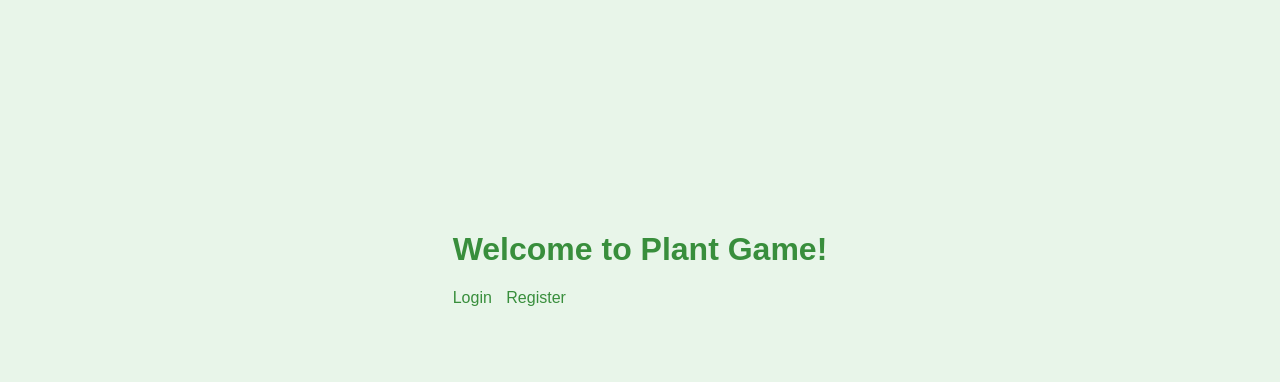
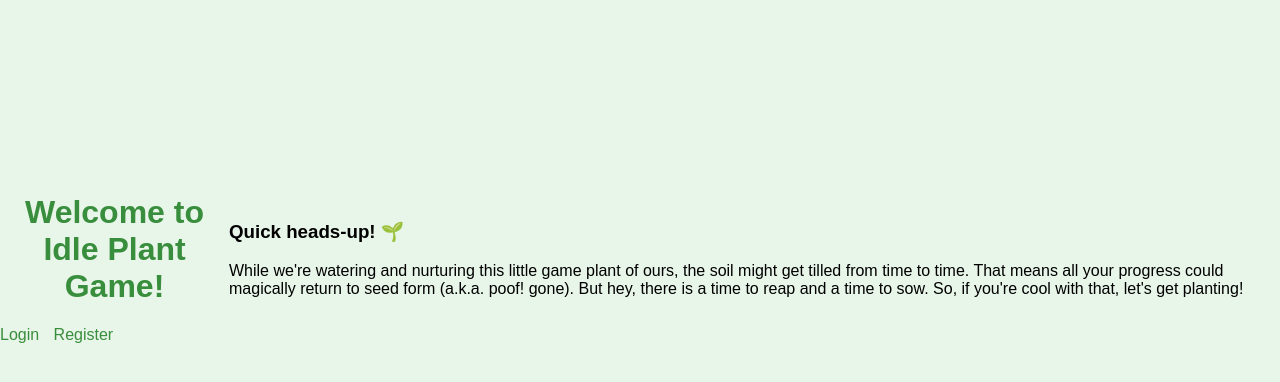
Before and after one commit to ABHase/PlantGame, a Flask app: page / in a window 1280 px wide. Shown: the part 142-524 px from the top of the page. Run offline with Flask 3, Linux system fonts and the light colour scheme.

Commit message:
Added warning about updates breaking everything

```diff
--- a/backend/templates/game.html
+++ b/backend/templates/game.html
@@ -1,8 +1,6 @@
 <!DOCTYPE html>
 <html>
-
 <head>
-    <link rel="stylesheet" href="{{ url_for('static', filename='styles.css') }}"> <!-- If you placed the CSS in a separate file -->
     <link rel="icon" href="{{ url_for('static', filename='favicon.ico') }}" type="image/x-icon">
     <link rel="stylesheet" href="https://cdnjs.cloudflare.com/ajax/libs/font-awesome/5.15.1/css/all.min.css">
     <title>Plant Game</title>
--- a/backend/templates/index.html
+++ b/backend/templates/index.html
@@ -11,11 +11,17 @@
 </head>
 <body>
     <div class="content">
-        <h1>Welcome to Plant Game!</h1>
+        <h1>Welcome to Idle Plant Game!</h1>
         <div>
             <a href="/user_auth/login">Login</a>
             <a href="/user_auth/register">Register</a>
         </div>
     </div>
+    <div class="warning">
+        <h3>Quick heads-up! 🌱</h3>
+        <p>
+            While we're watering and nurturing this little game plant of ours, the soil might get tilled from time to time. That means all your progress could magically return to seed form (a.k.a. poof! gone). But hey, there is a time to reap and a time to sow. So, if you're cool with that, let's get planting!
+        </p>
+    </div>
 </body>
 </html>
--- a/backend/user_auth/user_auth.py
+++ b/backend/user_auth/user_auth.py
@@ -285,9 +285,9 @@
         user_id=user_id,
         genetic_marker_progress=0,
         genetic_marker_threshold=10,
-        genetic_markers=5000,
-        seeds=5,
-        silica=500,
+        genetic_markers=0,
+        seeds=0,
+        silica=0,
         tannins=0,
         calcium=0,
         fulvic=0,
```
